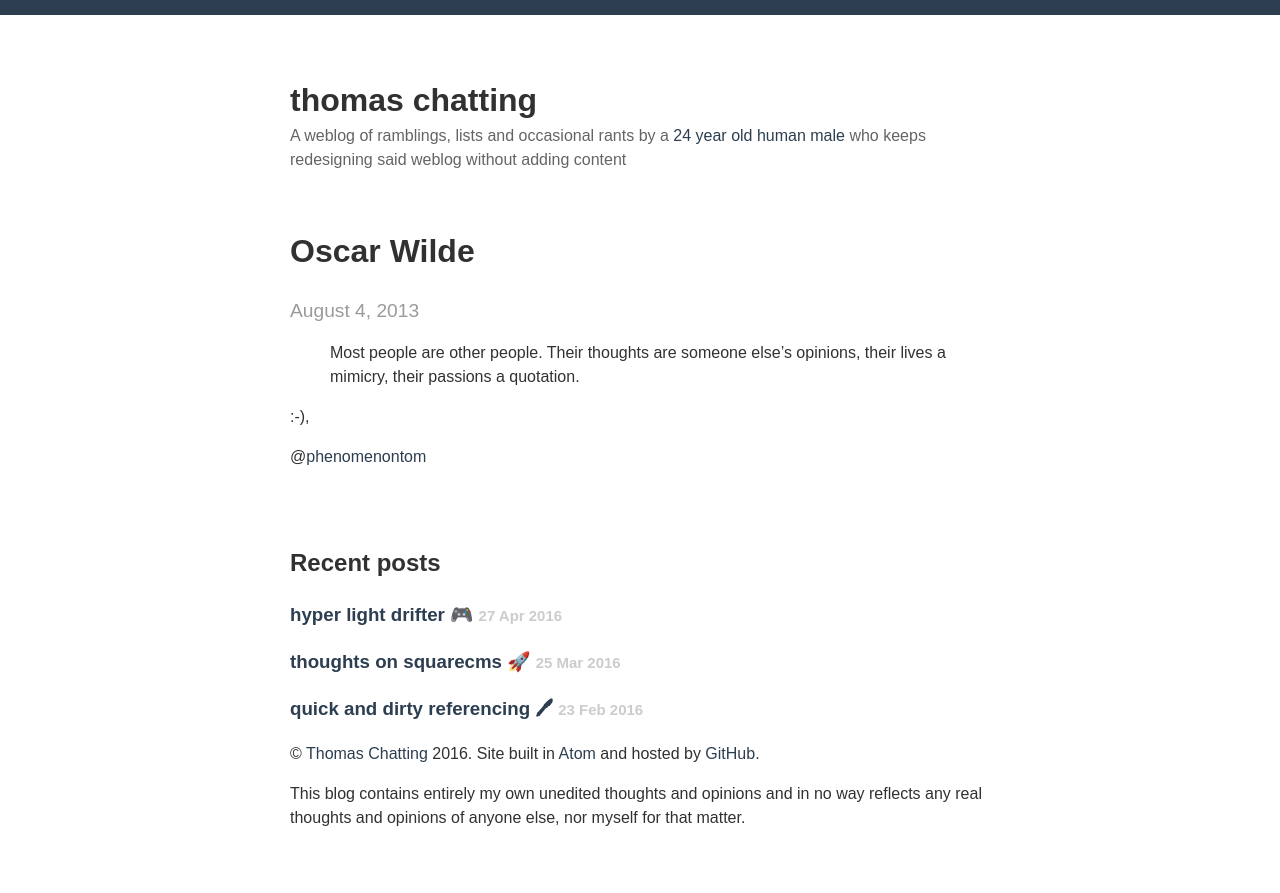
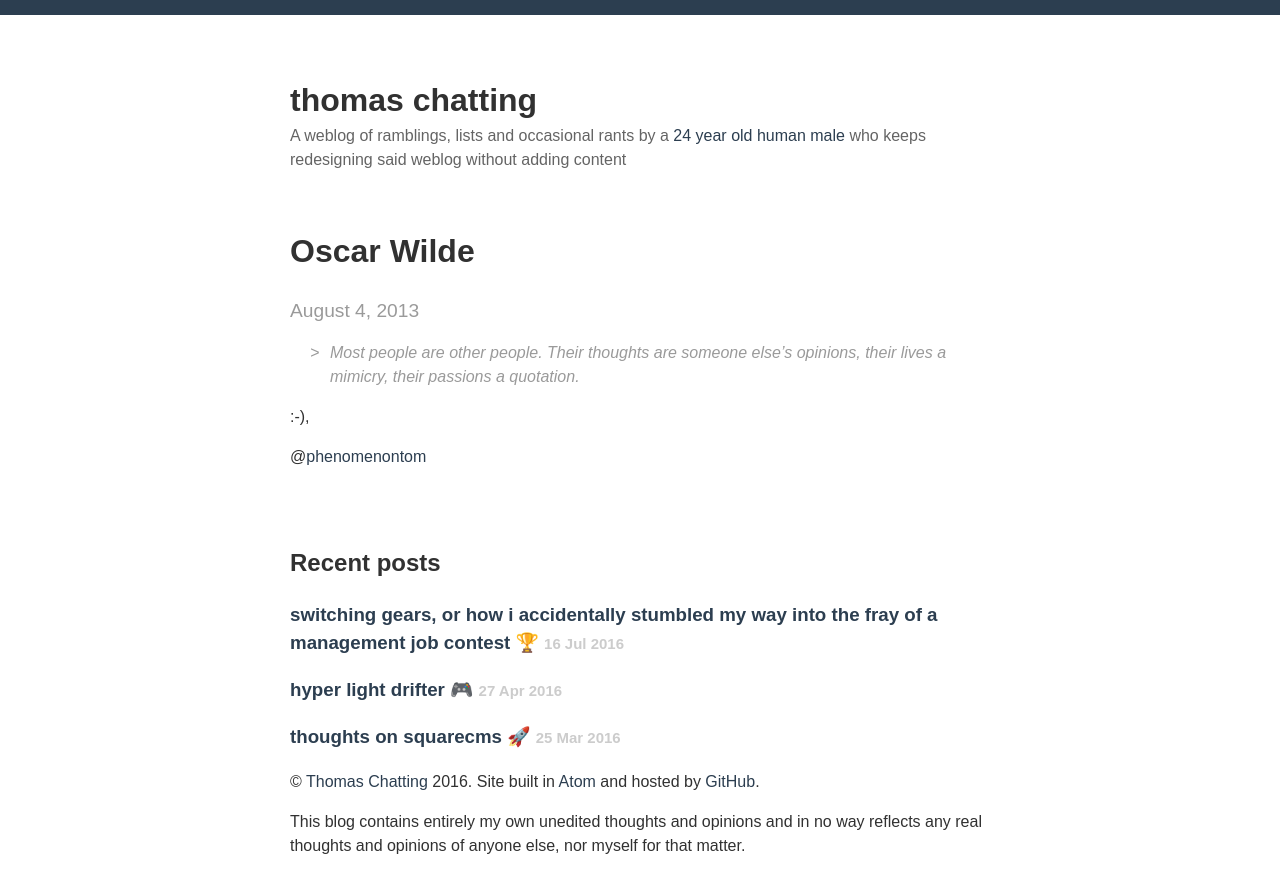
Before and after one commit to tomchatting/tomchatting.github.io, a Jekyll site: the page built from _posts/2013-08-04-oscar-wilde.markdown, in a window 1280 px wide. Shown: the top 893 px of the page. Built offline with Jekyll 4.4.1, drawn with Linux system fonts in a browser that asks for light colours; some of the changed lines change nothing that is shown.

Commit message:
Sun 00:04
+ new post on life
* changes to css to support new post on life

```diff
--- /dev/null
+++ b/_posts/2016-07-16-shifting-gears.markdown
@@ -0,0 +1,30 @@
+---
+layout: post
+title: "switching gears, or how i accidentally stumbled my way into the fray of a management job contest 🏆"
+headline: "“life is… weird”"
+category: ramble
+---
+
+<iframe width="740" height="416" src="//www.youtube.com/embed/LVltnKhb_vo" frameborder="0" allowfullscreen="1"> </iframe>
+
+As I alluded to in a previous rant, I have the unnatural talent of allowing myself into slumping. By this I mean I can be quite content in the art of settling. I’m coming up to the two-year mark at *big red bank*, and until very recently I was reaching a similar position I was in this time last year: complacency.
+
+In my last month’s career conversation my manager hit the nail on the head; I am happy to silently pay my dues, get on with the work and take no recognition for it. I hit >90% of my performance indicators, I cause little to no drama and I don’t like to draw any attention to myself. She continued that she fears I will become bored in my role, so she offered I become an SME in a new focus for the bank: digital opportunities, in order to give me something new to do. Alongside this she suggested I keep an open mind about “progression”, to which I agreed. Later that day I applied for a manager job. Not even four days later I’m told I have a preliminary interview on Monday.
+
+I don’t necessarily think I’ll even pass the prelim stage, hell I’m surprised my <cite>written in thirty minutes oh Dog I sent it before even proof-reading it</cite> cover letter even got me this far; but so far my Saturday has been spent swatting up on policies and procedures a manager undertakes ready for a roleplay and a presentation. Oh boy.
+
+## so what else is new?
+
+I bought myself a Ducky One keyboard, partly because I quite fancy taking up writing (be it notes, blogs, reviews, stories I’ll never publish) and the Ducky is renowned for being a delight to type on—which it is—but also because CLACK CLACK. The sound of a fully mechanical, cherry switched keyboard is just downright… pleasurable to type on (see attached YouTube video for evidence).
+
+<iframe width="740" height="416" src="//www.youtube.com/embed/BhWac4ksHss" frameborder="0" allowfullscreen="1"> </iframe>
+
+> CLACK CLACK
+
+After a few months of owning a PS4 and a PS Vita I’ve established a fairly healthy amount of games to play through. I recently completed played through *Uncharted 4, Until Dawn, Ratchet and Clank, Rogue Warrior, Hyper Light Drifter, NBA 2k16* and *The Last of Us*, thanks to PlayStation Plus however, the list doesn’t go down at any scary speed. I still have *Dragon Age, Uncharted: Golden Abyss, Gravity Falls, Life is Strange* and *Persona 4* to chug through, I might even hit this shit up with some notes or a review about them. All the while I’m mid-Gold on *League of Legends*, though with the shake up in the ranked queue system I really don’t know if I can get carried to Platinum again like last season, but y’know.
+
+## so what’s the plan?
+
+Lawyer up, hit the gym, delete Facebook. Seriously though I have no idea, *voice in my head*, I can see myself going in a few different directions and to be honest I kind of like the idea of all of them. Hopefully I learn enough from failing my assessment on Monday to get a shoe onto the ladder, if not: I have things lined up still, I’m happy enough where I am, albeit I would love to move out (big up the rental market); but that takes money. Money I keep spending on Ducky keyboards and every games console going. Adulting is easy, right?
+
+And oh yeah, *Pokémon Go* is a thing.
--- a/css/main.css
+++ b/css/main.css
@@ -20,6 +20,8 @@
 a.hero { background: #2C3E50; display:block; width: 100%; opacity: 0.9; color: #fff; position: absolute; bottom: 0; left: 0;}
 
 article cite { background-color: #FFFF00; }
+article blockquote { position: relative; font-style: italic; color: #9a9a9a; }
+article blockquote::before { content: ">"; position: absolute; left: -20px; }
 article { padding-bottom: 40px; }
 
 .related-posts { list-style: none; margin: 0; padding: 0; }
```
